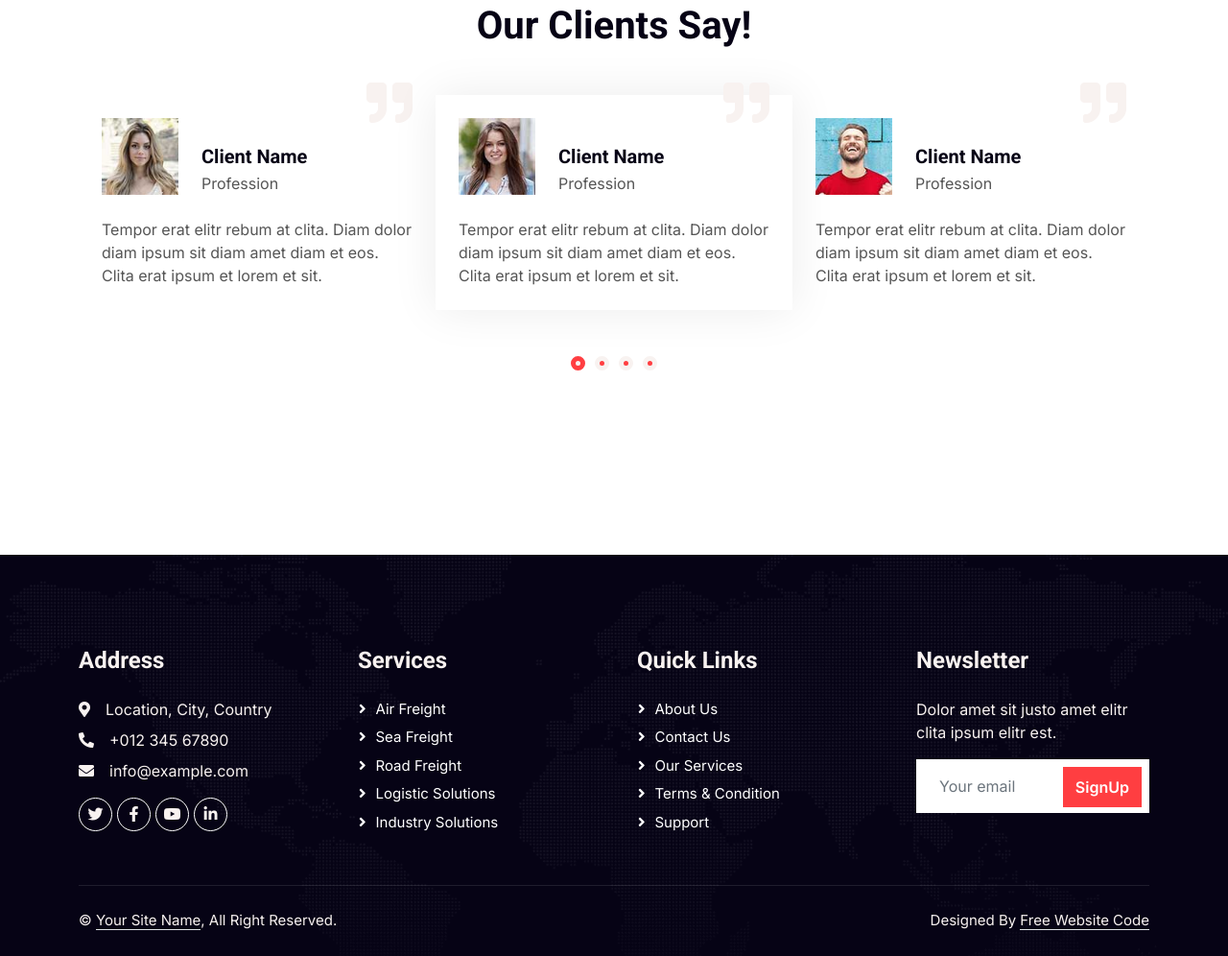
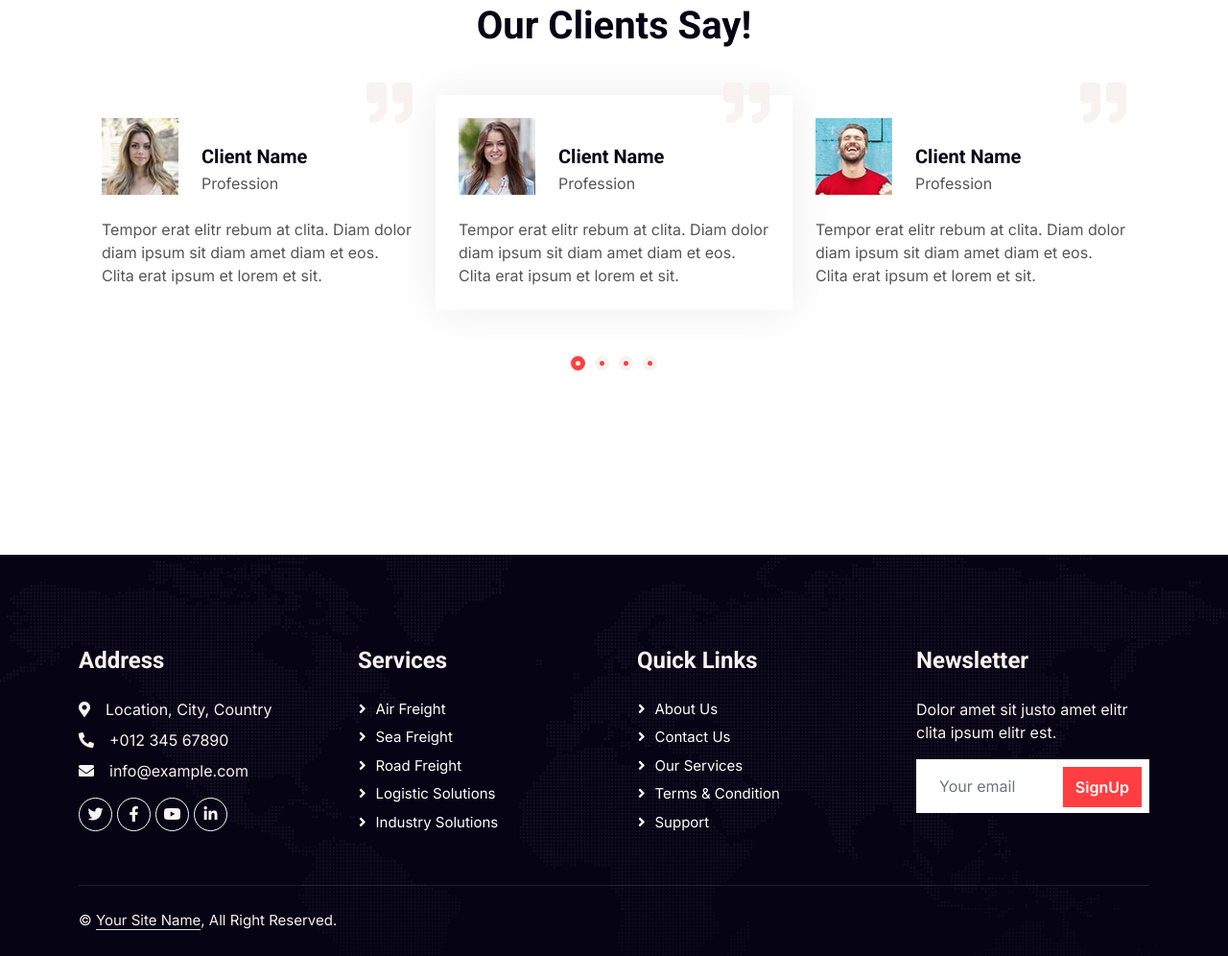
Before and after one commit to favouritesss/shipping-website, a plain HTML site: page index.html in a window 1280 px wide. Shown: the part 6252-7248 px from the top of the page at 96% size. Drawn offline with nearby package versions, Linux system fonts and the light colour scheme.

Commit message:
Update index.html

```diff
--- a/index.html
+++ b/index.html
@@ -619,8 +619,7 @@
                     </div>
                     <div class="col-md-6 text-center text-md-end">
 
-                        Designed By <a class="border-bottom" href="https://freewebsitecode.com">Free Website Code</a>
-                    </div>
+                       </div>
                 </div>
             </div>
         </div>
```
